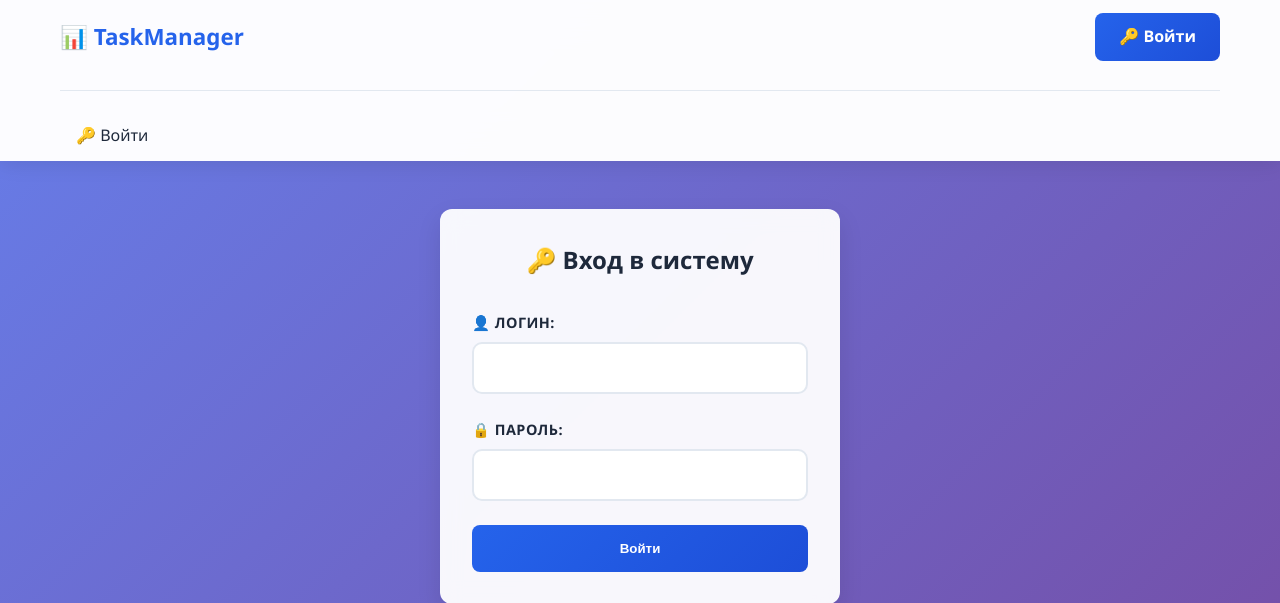
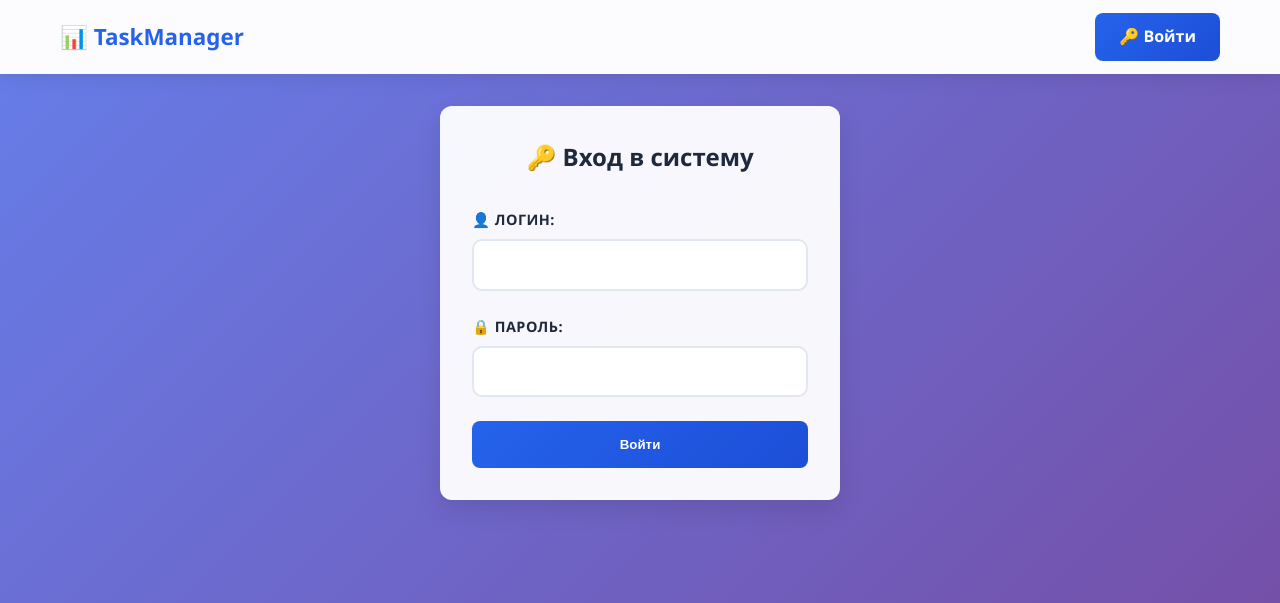
Before and after one commit to EscapingKotaro/CyndykTaskManager, a Django app: page /login/ in a window 1280 px wide. Shown: the top 603 px of the page. Run offline with Django 5.2, Linux system fonts and the light colour scheme.

Commit message:
Update base.html

```diff
--- a/tasks/templates/tasks/base.html
+++ b/tasks/templates/tasks/base.html
@@ -958,60 +958,7 @@ textarea.form-control {
             </nav>
 
             <!-- Мобильное меню -->
-            <div class="nav-mobile" id="navMobile">
-                {% if user.is_authenticated and user.is_staff %}
-                <div class="nav-dropdown">
-                    <button class="nav-dropdown-toggle" onclick="toggleMobileDropdown(this)">
-                        📋 Управление
-                    </button>
-                    <div class="nav-dropdown-content">
-                        <a href="{% url 'dashboard' %}" class="nav-dropdown-item">📊 Панель управления</a>
-                        <a href="{% url 'employee_list' %}" class="nav-dropdown-item">👥 Сотрудники</a>
-                        <a href="{% url 'task_management' %}" class="nav-dropdown-item">📋 Задачи</a>
-                        <a href="{% url 'invitation_list' %}" class="nav-dropdown-item">📨 Приглашения</a>
-                    </div>
-                </div>
 
-                <div class="nav-dropdown">
-                    <button class="nav-dropdown-toggle" onclick="toggleMobileDropdown(this)">
-                        📅 Планирование
-                    </button>
-                    <div class="nav-dropdown-content">
-                        <a href="{% url 'calendar' %}" class="nav-dropdown-item">📅 Календарь</a>
-                        <a href="{% url 'create_task' %}" class="nav-dropdown-item">➕ Новая задача</a>
-                    </div>
-                </div>
-
-                {% if nav_buttons %}
-                <div class="nav-dropdown">
-                    <button class="nav-dropdown-toggle" onclick="toggleMobileDropdown(this)">
-                        🔗 Быстрые ссылки
-                    </button>
-                    <div class="nav-dropdown-content">
-                        {% for button in nav_buttons %}
-                        <a href="{{ button.url }}" class="nav-dropdown-item" target="_blank">
-                            {{ button.icon }} {{ button.title }}
-                        </a>
-                        {% endfor %}
-                        <a href="{% url 'navigation_buttons' %}" class="nav-dropdown-item">⚙️ Управление</a>
-                    </div>
-                </div>
-                {% endif %}
-
-                {% elif user.is_authenticated %}
-                <a href="{% url 'dashboard' %}" class="nav-dropdown-item">📋 Мои задачи</a>
-                {% endif %}
-
-                <div style="border-top: 1px solid var(--border); margin: 1rem 0; padding-top: 1rem;">
-                    {% if user.is_authenticated %}
-                    <a href="{% url 'profile' %}" class="nav-dropdown-item">👤 Профиль</a>
-                    <a href="{% url 'change_password' %}" class="nav-dropdown-item">🔐 Сменить пароль</a>
-                    <a href="{% url 'logout' %}" class="nav-dropdown-item" style="color: var(--danger);">🚪 Выйти</a>
-                    {% else %}
-                    <a href="{% url 'login' %}" class="nav-dropdown-item">🔑 Войти</a>
-                    {% endif %}
-                </div>
-            </div>
         </div>
     </header>
 
```
